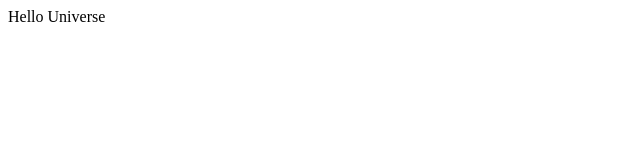
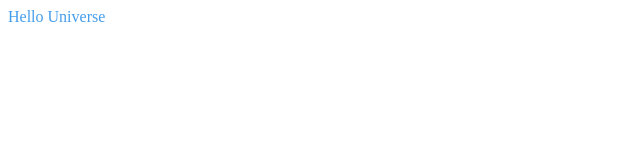
Before and after one commit to BabetteB/angular-tutorial-learn-angular, an Angular app in the folder learn-angular/: page / in a window 1280 px wide. Shown: the top 160 px of the page, without its empty margins (0-640 px from the left). Built offline with nearby package versions, Linux system fonts and the light colour scheme.

Commit message:
updated root style for color attribute

```diff
--- a/learn-angular/src/styles.css
+++ b/learn-angular/src/styles.css
@@ -1 +1,3 @@
-/* You can add global styles to this file, and also import other style files */
+:root {
+    color: #449deb;
+}
```
